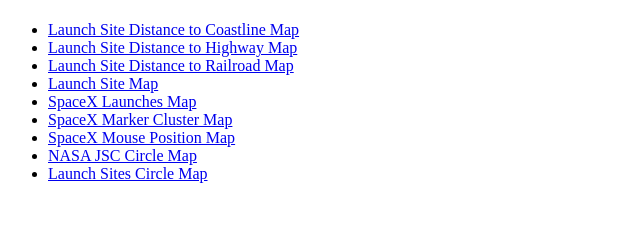
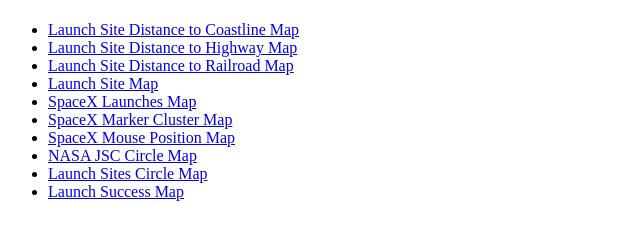
Before and after one commit to SSGrant876/Interactive-Visual-Analytics-with-Folium, a plain HTML site: page index.html in a window 1280 px wide. Shown: the part 59-298 px from the top of the page, without its empty margins (0-640 px from the left). Drawn offline with Linux system fonts and the light colour scheme.

Commit message:
Update index.html

```diff
--- a/index.html
+++ b/index.html
@@ -16,6 +16,7 @@
     <li><a href="maps/spacex_mouse_position_map.html">SpaceX Mouse Position Map</a></li>
     <li><a href="maps/nasa_jsc_circle_map.html">NASA JSC Circle Map</a></li>
     <li><a href="maps/launch_sites_circle_map.html">Launch Sites Circle Map</a></li>
+    <li><a href="maps/launch_success_map.html">Launch Success Map</a></li>
   </ul>
 </body>
 </html>
```
